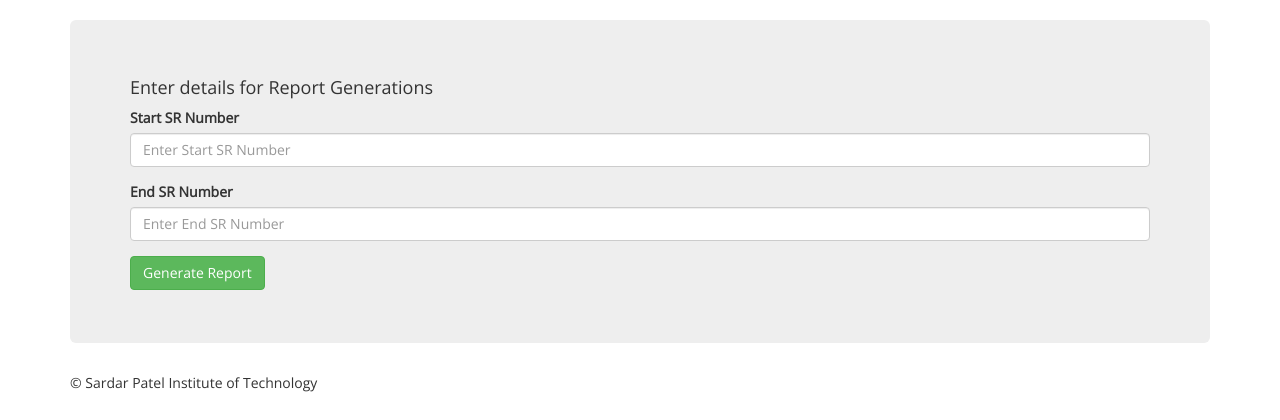
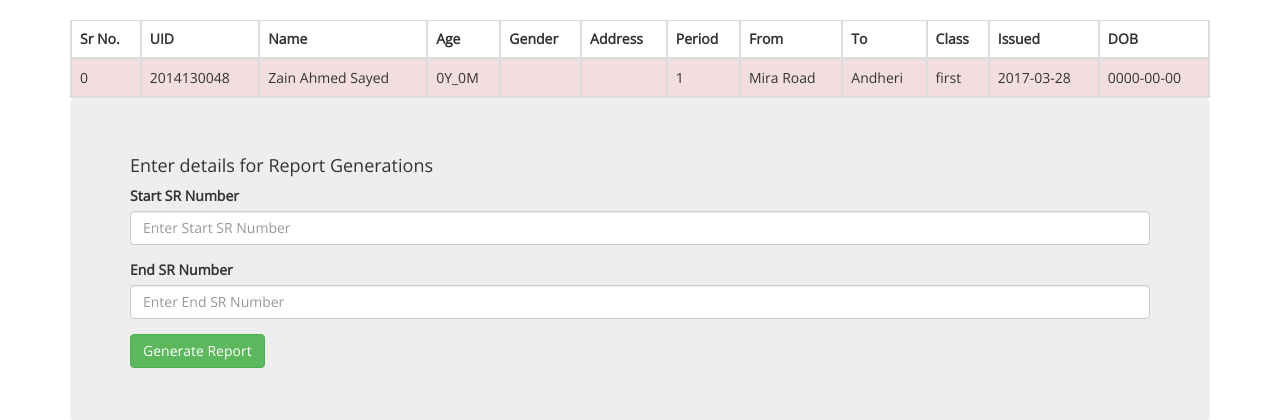
Before and after one commit to VikramProject/ddb, a PHP site: page /report_gen.php in a window 1280 px wide. Shown: the part 52-472 px from the top of the page. Run offline with PHP 8.4, Linux system fonts and the light colour scheme; data comes from the database, SQL or seed files in the repository; data that the repository does not hold is empty.

Commit message:
Merge branch 'Zain' of https://github.com/Siddheysankhe/ddb into Nishanth
# Conflicts:
#	admin_page.php
Report display export left

```diff
--- a/report_gen.php
+++ b/report_gen.php
@@ -15,10 +15,6 @@ if(isset($_POST['start_sr']) && isset($_POST['end_sr']))
     $query="select *from report_dtb into outfile '/Downloads/report.csv' FIELDS TERMINATED BY ',' ENCLOSED BY '\"' LINES TERMINATED BY '\n' where sr_no BETWEEN '$start' and '$end'";
     $result=mysqli_query($db_var,$query);
 
-    echo"<table>
-
-        <>
-";
 
     /*SELECT order_id,product_name,qty FROM orders
 INTO OUTFILE '/tmp/orders.csv'
@@ -31,6 +27,51 @@ LINES TERMINATED BY '\n'*/
 
 
 ?>
+
+    <table class="container">
+<?php
+$query="select * from report_dtb where sr_no BETWEEN '$start' and '$end'";
+$result=mysqli_query($db_var,$query) or die(mysql_error());
+
+echo " <table class=\"table table-bordered\">
+              <thead>
+                <tr>
+                  <th>Sr No.</th>
+                  <th>UID</th>
+                  <th>Name</th>
+                  <th>Age</th>
+                  <th>Gender</th>
+                  <th>Address</th>
+                  <th> Period</th>
+                  <th>From</th>
+                  <th>To</th>
+                  <th>Class</th>
+                  <th>Issued</th>
+                  <th>DOB</th>
+                </tr>
+              </thead>
+              ";
+
+while($obj = $result->fetch_object()) {
+        echo "<tr class=\"danger\">
+                            <td>$obj->Sr_no</td>
+                            <td>$obj->UID</td>
+                            <td>$obj->Name</td>
+                            <td>$obj->Age</td>
+                            <td>$obj->Sex</td>
+                            <td>$obj->Address</td>
+                            <td>$obj->Period</td>
+                            <td>$obj->From_stn</td>
+                            <td>$obj->To_stn</td>
+                            <td>$obj->Class</td>
+                            <td>$obj->Issued_date</td>
+                            <td>$obj->DOB</td>
+                            </tr>";
+
+}
+?>
+    </table>
+
 
 <div class="jumbotron">
 <!--    <h1>Welcome-->
```
